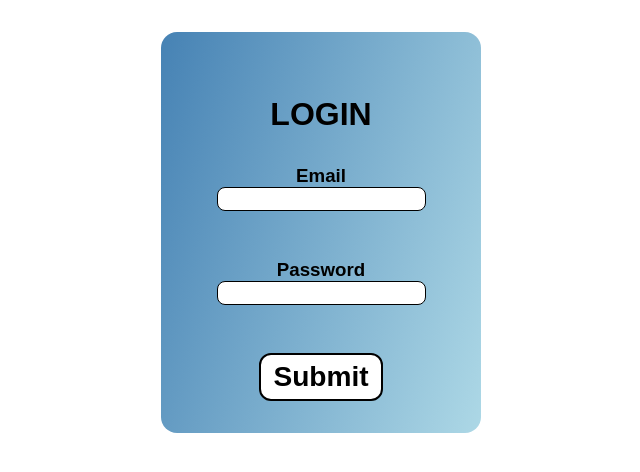
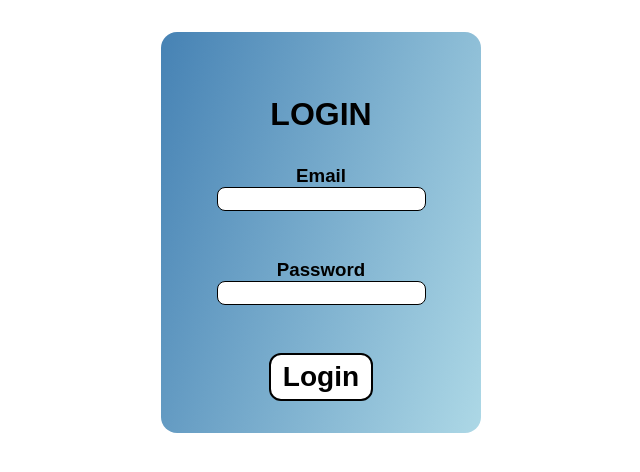
Before and after one commit to VeniMitev/playing-with-formik, a React (Create React App) app: page / in a window 1280 px wide. Shown: the top 472 px of the page, without its empty margins (319-959 px from the left). Built offline with nearby package versions, Linux system fonts and the light colour scheme.

Commit message:
Update Form.jsx

```diff
--- a/src/components/Form.jsx
+++ b/src/components/Form.jsx
@@ -57,7 +57,7 @@ function Form() {
               />
               {formik.errors.password ? <div style={{color: 'red'}}>{formik.errors.password}</div> : <div></div>}
 
-            <button id="submitBtn" type="submit"><h3>Submit</h3></button>
+            <button id="submitBtn" type="submit"><h3>Login</h3></button>
         </form>
       </div>
     );
```
